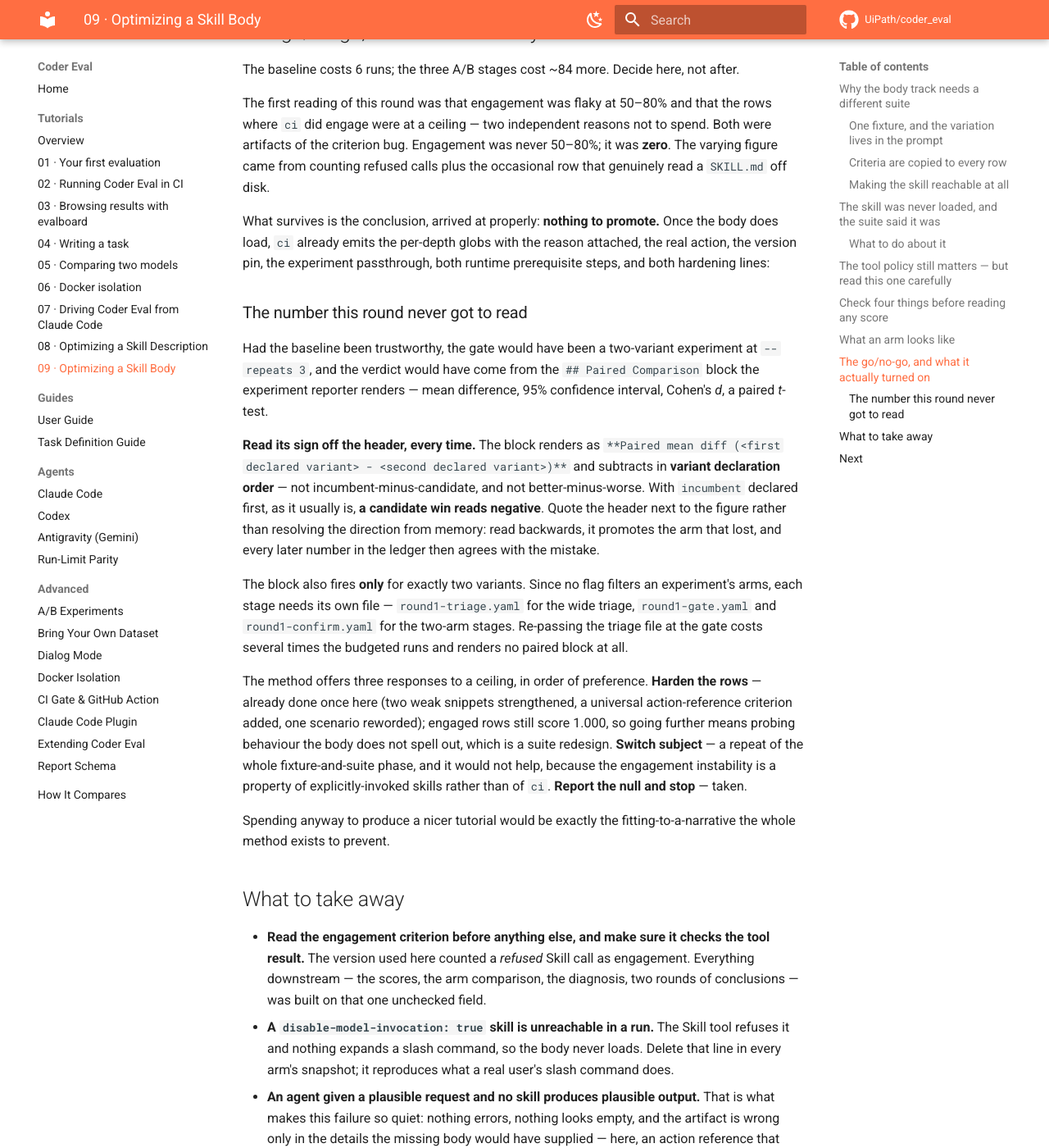
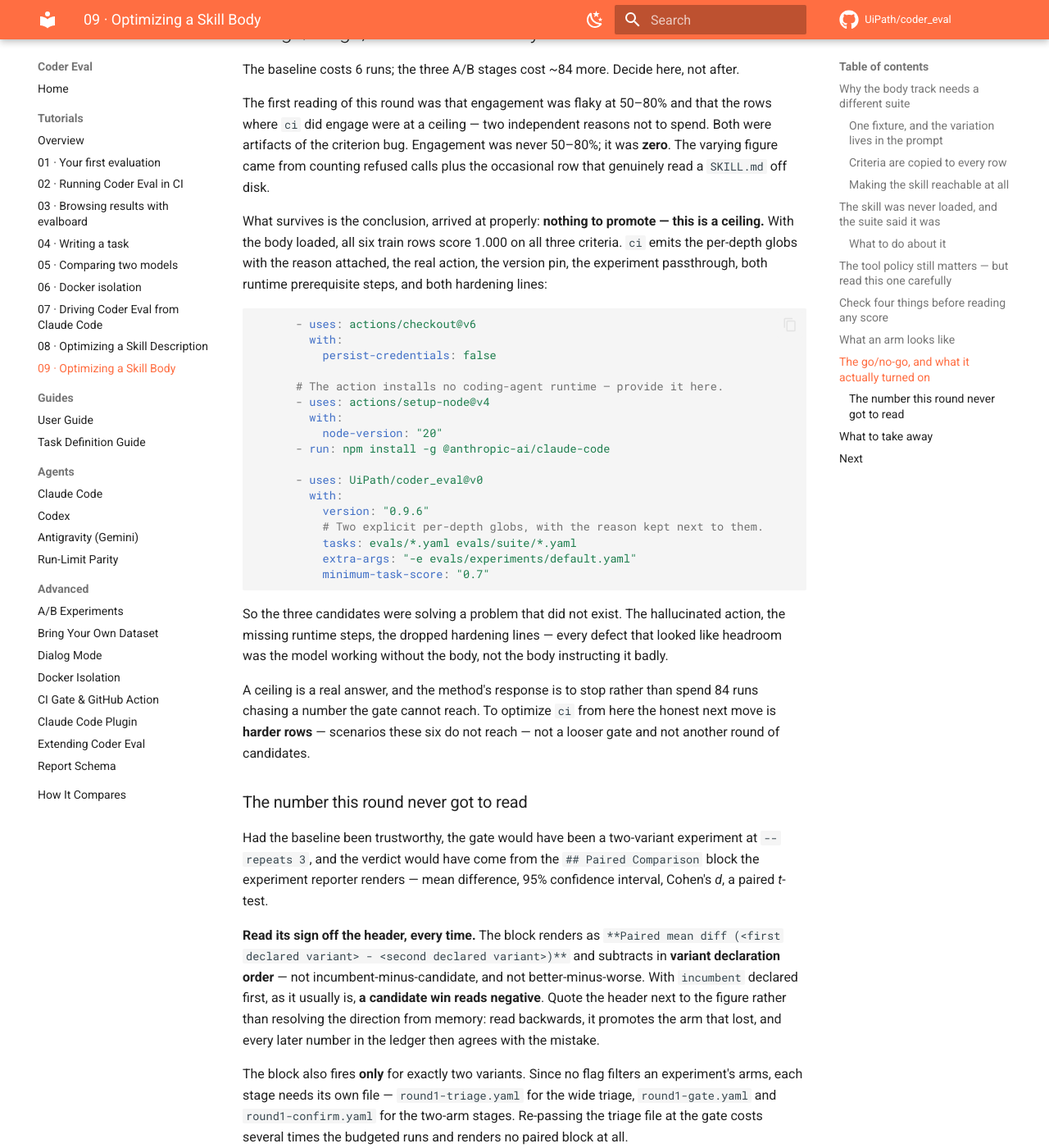
Before and after one commit to UiPath/coder_eval, an MkDocs documentation site: the page built from docs/tutorials/09-optimizing-a-skill-body.md, in a window 1280 px wide and 1400 px high, scrolled down 6146 px. Shown: the whole window at 82% size. Built offline with MkDocs 1.6.1 and Material for MkDocs 9.7.7, drawn with Linux system fonts in a browser that asks for light colours; comment, search, counter and statistics services are not loaded.

Commit message:
docs(tutorial): 09 gets the real baseline — a verified ceiling, 1.000 on 6/6
With the body actually loading (snapshot minus disable-model-invocation), the
fixed criterion, de-leaked rows and the imperative prompt, all four pre-flight
checks pass and the train split scores 1.000 on every row and every criterion —
18 of 18 assertions, completion 1.0.

That settles the round. `ci`'s body is already correct on these scenarios, so
there was never anything for the three candidates to fix; Stages B and C were
rightly never reached. The page now contrasts the two tables directly: 1.000
with the body loaded against the 0.611 and "3/6 engaged" the same suite reported
while measuring the model's background knowledge. The distance between them is
the point of the page.

Adds the method's response to a ceiling — harder rows, not a looser gate and not
another round of candidates — and restores the emitted-workflow excerpt as the
evidence for what "correct" looks like here.

Co-Authored-By: Claude Opus 5 (1M context) <noreply@anthropic.com>

````diff
--- a/docs/tutorials/09-optimizing-a-skill-body.md
+++ b/docs/tutorials/09-optimizing-a-skill-body.md
@@ -294,10 +294,39 @@ artifacts of the criterion bug. Engagement was never 50–80%; it was **zero**.
 figure came from counting refused calls plus the occasional row that genuinely read a
 `SKILL.md` off disk.
 
-What survives is the conclusion, arrived at properly: **nothing to promote.** Once the body
-does load, `ci` already emits the per-depth globs with the reason attached, the real action,
-the version pin, the experiment passthrough, both runtime prerequisite steps, and both
-hardening lines:
+What survives is the conclusion, arrived at properly: **nothing to promote — this is a
+ceiling.** With the body loaded, all six train rows score 1.000 on all three criteria. `ci`
+emits the per-depth globs with the reason attached, the real action, the version pin, the
+experiment passthrough, both runtime prerequisite steps, and both hardening lines:
+
+```yaml
+      - uses: actions/checkout@v6
+        with:
+          persist-credentials: false
+
+      # The action installs no coding-agent runtime — provide it here.
+      - uses: actions/setup-node@v4
+        with:
+          node-version: "20"
+      - run: npm install -g @anthropic-ai/claude-code
+
+      - uses: UiPath/coder_eval@v0
+        with:
+          version: "0.9.6"
+          # Two explicit per-depth globs, with the reason kept next to them.
+          tasks: evals/*.yaml evals/suite/*.yaml
+          extra-args: "-e evals/experiments/default.yaml"
+          minimum-task-score: "0.7"
+```
+
+So the three candidates were solving a problem that did not exist. The hallucinated action,
+the missing runtime steps, the dropped hardening lines — every defect that looked like
+headroom was the model working without the body, not the body instructing it badly.
+
+A ceiling is a real answer, and the method's response is to stop rather than spend 84 runs
+chasing a number the gate cannot reach. To optimize `ci` from here the honest next move is
+**harder rows** — scenarios these six do not reach — not a looser gate and not another round
+of candidates.
 
 ### The number this round never got to read
 
````
